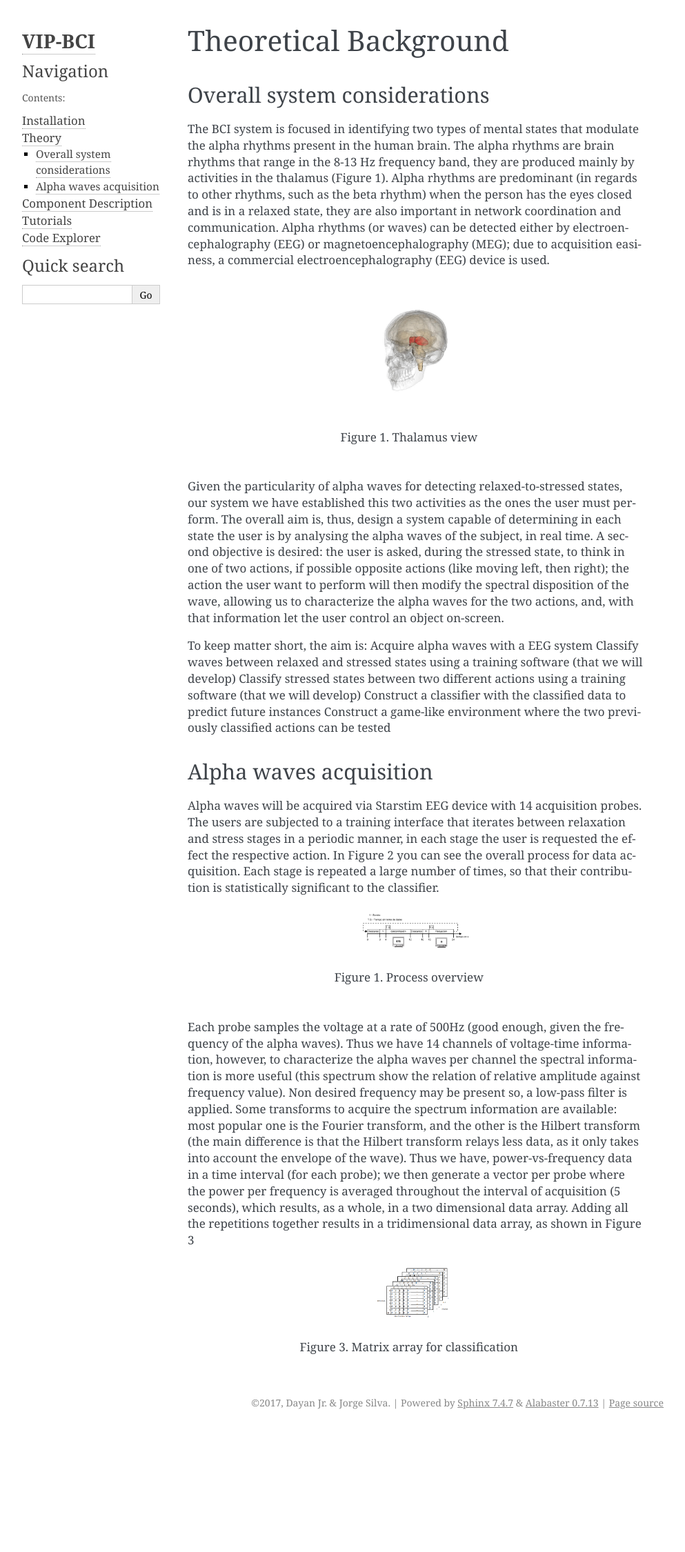
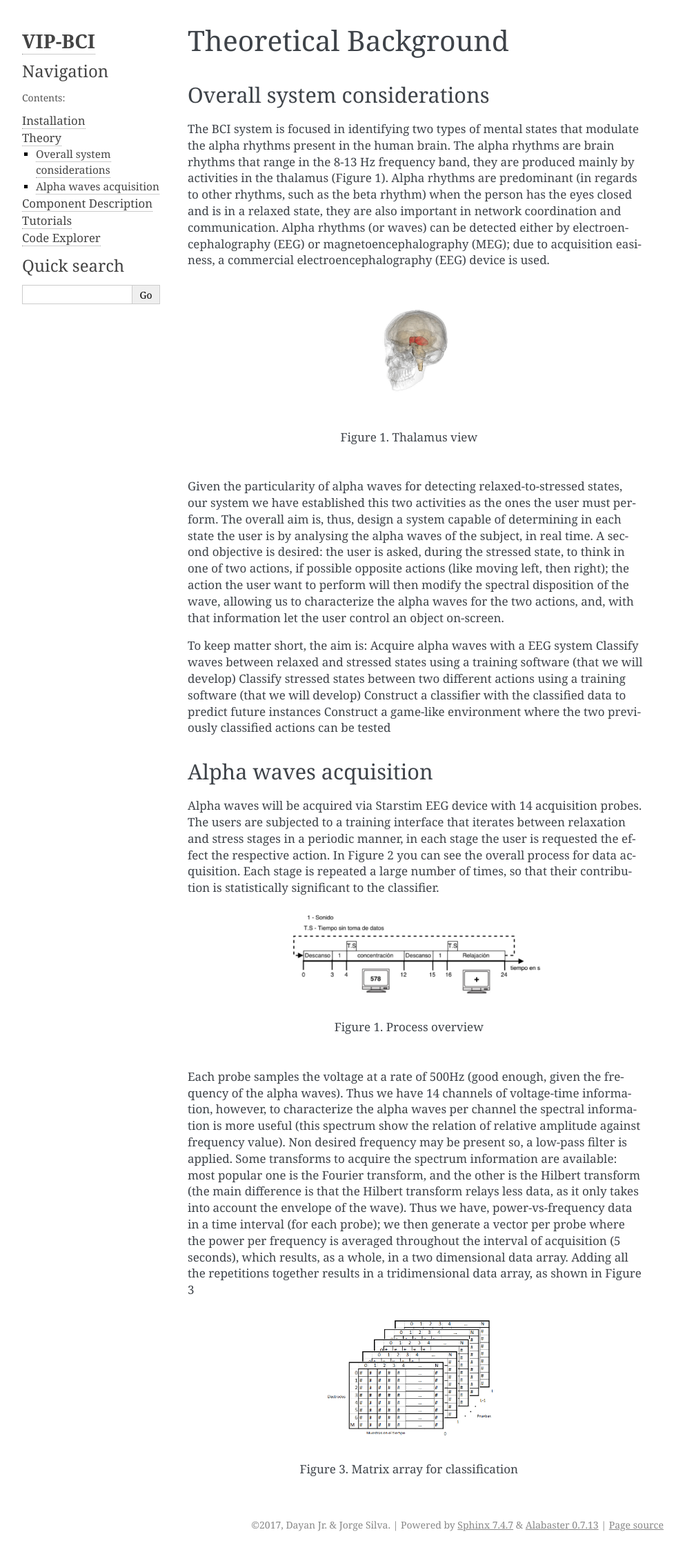
Before and after one commit to JorgeluissilvaC/VIPproject, a Sphinx documentation site: the page built from docs/theory.rst, in a window 1280 px wide. Shown: the whole page at 69% size, without its empty margins (148-1141 px from the left). Built offline with Sphinx 7.4.7, drawn with Linux system fonts in a browser that asks for light colours; before the commit the page ends 2073 px from its top, so only the background shows below that.

```diff
--- a/docs/theory.rst
+++ b/docs/theory.rst
@@ -27,7 +27,7 @@
 Alpha waves will be acquired via Starstim EEG device with 14 acquisition probes. The users are subjected to a training interface that iterates between relaxation and stress stages in a periodic manner, in each stage the user is requested the effect the respective action. In Figure 2 you can see the overall process for data acquisition. Each stage is repeated a large number of times, so that their contribution is statistically significant to the classifier.
 
 .. figure:: process.png
-   :scale: 30 %
+   :scale: 70 %
    :alt: map to buried treasure
 
    Figure 1. Process overview
@@ -35,7 +35,7 @@
 Each probe samples the voltage at a rate of 500Hz (good enough, given the frequency of the alpha waves). Thus we have 14 channels of voltage-time information, however, to characterize the alpha waves per channel the spectral information is more useful (this spectrum show the relation of relative amplitude against frequency value). Non desired frequency may be present so, a low-pass filter is applied. Some transforms to acquire the spectrum information are available: most popular one is the Fourier transform, and the other is the Hilbert transform (the main difference is that the Hilbert transform relays less data, as it only takes into account the envelope of the wave). Thus we have, power-vs-frequency data in a time interval (for each probe); we then generate a vector per probe where the power per frequency is averaged throughout the interval of acquisition (5 seconds), which results, as a whole, in a two dimensional data array. Adding all the repetitions together results in a tridimensional data array, as shown in Figure 3
 
 .. figure:: matrix.png
-   :scale: 30 %
+   :scale: 70 %
    :alt: map to buried treasure
 
    Figure 3. Matrix array for classification
```
